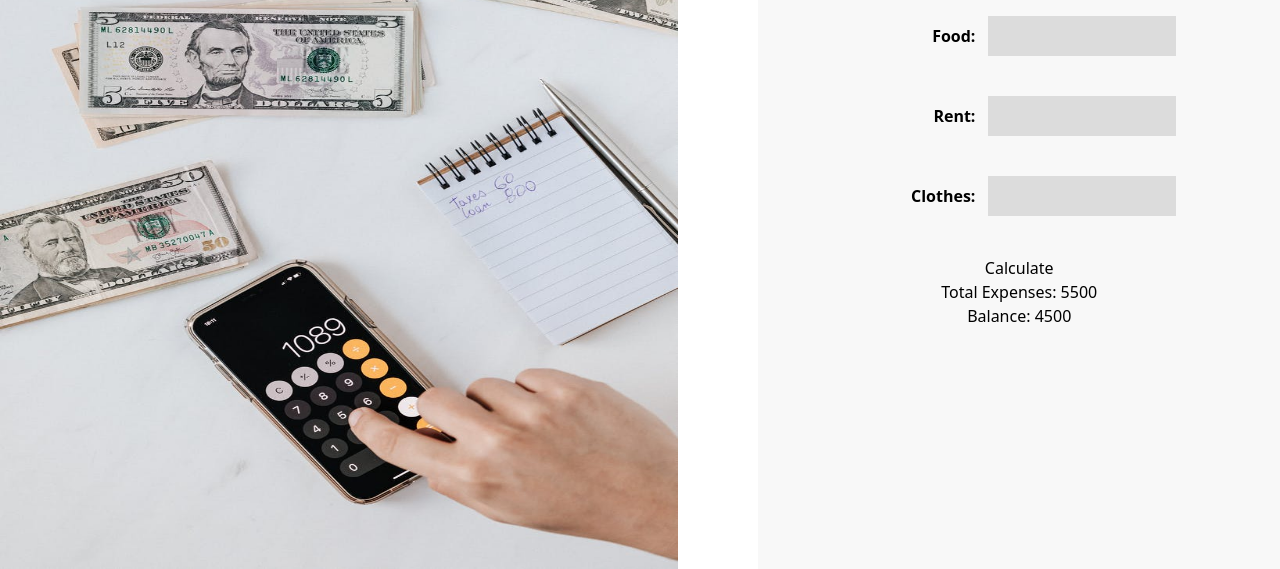
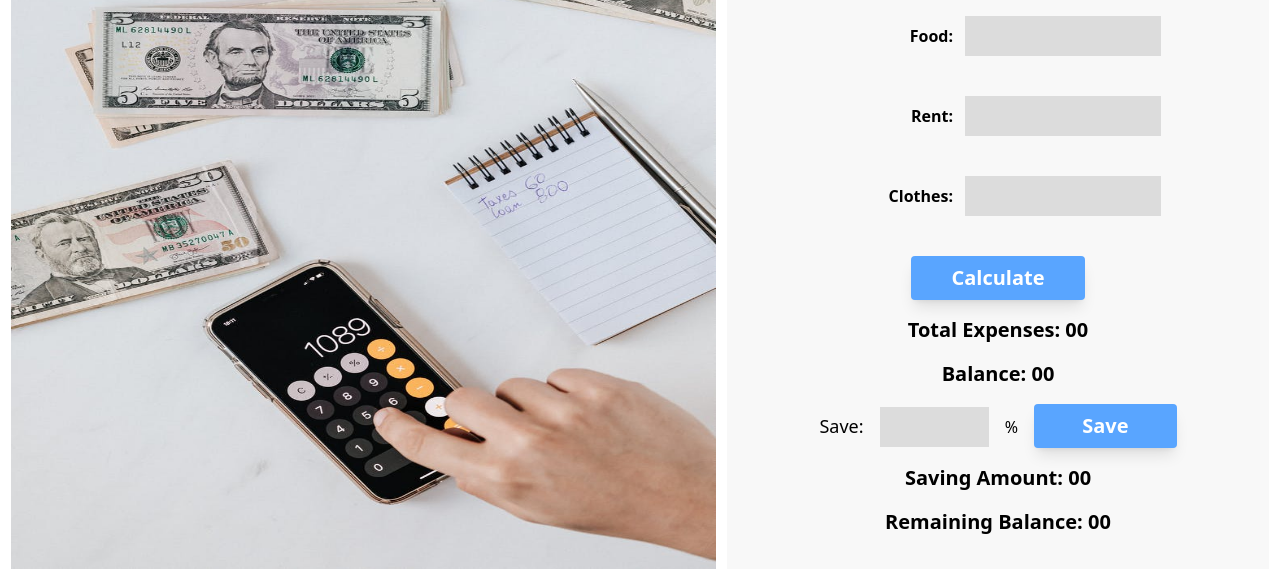
Before and after one commit to omarjafor/MoneyMaster, a plain HTML site: page index.html in a window 1280 px wide. Shown: the part 336-905 px from the top of the page. Drawn offline with nearby package versions, Linux system fonts and the light colour scheme.

Commit message:
front done

```diff
--- a/index.html
+++ b/index.html
@@ -11,7 +11,7 @@
 <body>
     <section>
         <h1 class="text-6xl text-center font-bold text-[#31A5AC] my-10">Money Master</h1>
-        <div class="flex md:flex-col lg:flex-row gap-20 justify-evenly h-[765px]">
+        <div class="flex md:flex-col lg:flex-row gap-20 lg:gap-0 justify-evenly h-[765px]">
             <div class="w-[705px]">
                 <img class="cover h-[765px]" src="img.jpg" alt="Money Master Image" width="705px">
             </div>
@@ -37,9 +37,19 @@
                     </div>
                 </div>
                 <div>
-                    <button>Calculate</button>
-                    <h2>Total Expenses: <span>5500</span></h2>
-                    <h2>Balance: <span>4500</span></h2>
+                    <button class="bg-[#59A5FF] rounded shadow-lg px-10 py-2 text-white font-semibold text-xl">Calculate</button>
+                    <h2 class="text-xl font-semibold m-4">Total Expenses: <span>00</span></h2>
+                    <h2 class="text-xl font-semibold m-4">Balance: <span>00</span></h2>
+                </div>
+                <div>
+                    <div>
+                        <label for="save" class="text-lg font-medium">Save: </label>
+                        <input class="w-[20%] bg-[#DCDCDC] space-y-5 mx-3 px-3 py-2" type="number" name="save" id="saving">
+                        <span class="mr-3"> % </span>
+                        <button class="bg-[#59A5FF] rounded shadow-lg px-12 py-2 text-white font-semibold text-xl">Save</button>
+                    </div>
+                    <h2 class="text-xl font-semibold m-4">Saving Amount: <span>00</span></h2>
+                    <h2 class="text-xl font-semibold m-4">Remaining Balance: <span>00</span></h2>
                 </div>
             </div>
         </div>
```
